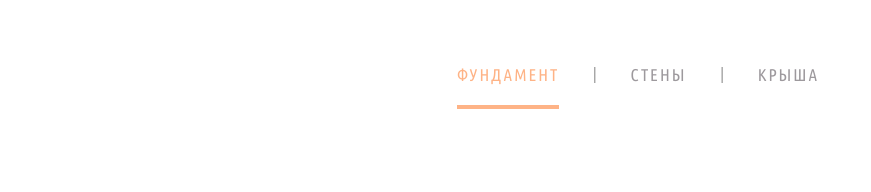
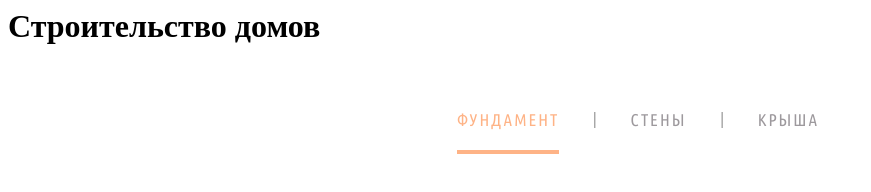
Before and after one commit to tchkk/house, a plain HTML site: page index.htm in a window 1280 px wide. Shown: the whole page, without its empty margins (0-871 px from the left). Drawn offline with Linux system fonts and the light colour scheme.

Commit message:
Update index.htm

```diff
--- a/index.htm
+++ b/index.htm
@@ -3,11 +3,13 @@
   <title>
     House
   </title>
+
   <meta charset="utf-8">
   <link rel="stylesheet" href="build.css">
 
 </head>
   <body>
+    <h1>Строительство домов</h1>
 <ul class="menu-main">
   <li><a href="" class="current">Фундамент</a></li>
   <li><a href="">Стены</a></li>
```
